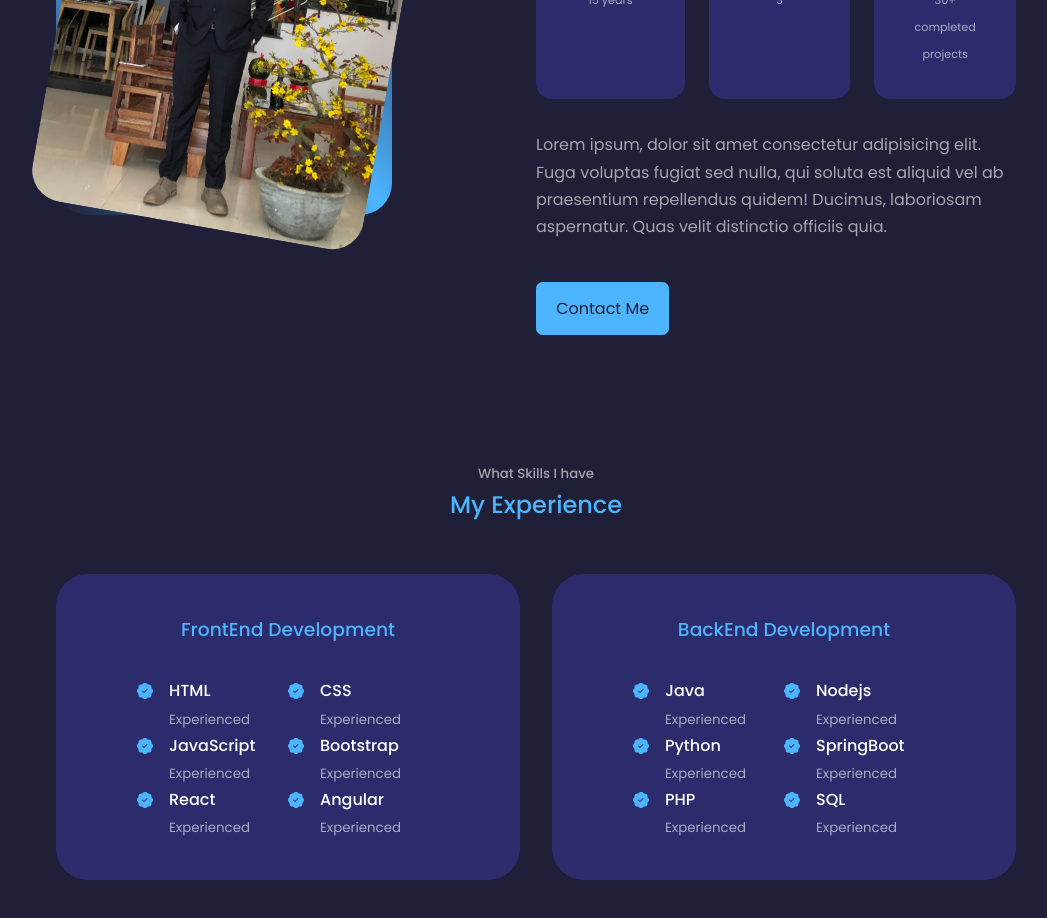
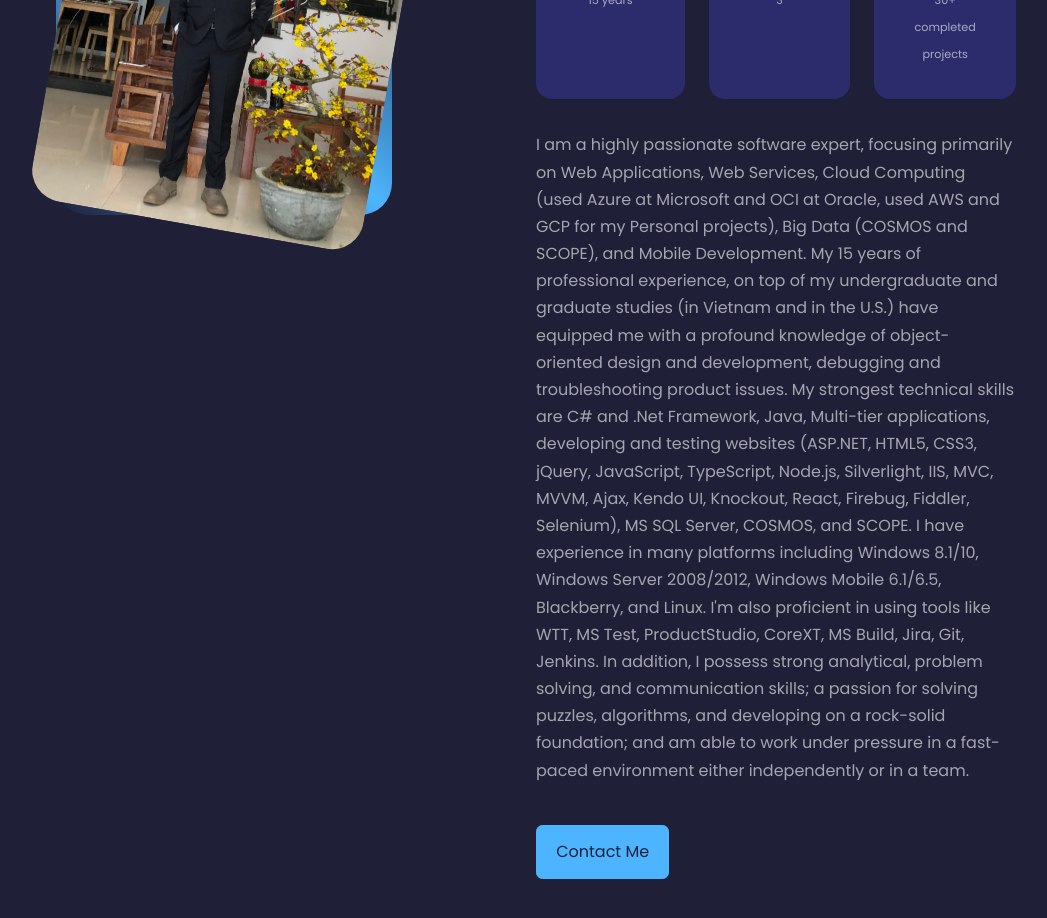
Before and after one commit to hieu-van-nguyen/Portfolio, a React (Create React App) app: page / in a window 1280 px wide. Shown: the part 1160-2078 px from the top of the page, without its empty margins (104-1151 px from the left). Built offline with nearby package versions, Linux system fonts and the light colour scheme.

Commit message:
update socials, About and CV

```diff
--- a/src/components/about/About.js
+++ b/src/components/about/About.js
@@ -35,10 +35,27 @@ function About() {
             </article>
           </div>
           <p>
-            Lorem ipsum, dolor sit amet consectetur adipisicing elit. Fuga
-            voluptas fugiat sed nulla, qui soluta est aliquid vel ab praesentium
-            repellendus quidem! Ducimus, laboriosam aspernatur. Quas velit
-            distinctio officiis quia.
+            I am a highly passionate software expert, focusing primarily on Web
+            Applications, Web Services, Cloud Computing (used Azure at Microsoft
+            and OCI at Oracle, used AWS and GCP for my Personal projects), Big
+            Data (COSMOS and SCOPE), and Mobile Development. My 15 years of
+            professional experience, on top of my undergraduate and graduate
+            studies (in Vietnam and in the U.S.) have equipped me with a
+            profound knowledge of object-oriented design and development,
+            debugging and troubleshooting product issues. My strongest technical
+            skills are C# and .Net Framework, Java, Multi-tier applications,
+            developing and testing websites (ASP.NET, HTML5, CSS3, jQuery,
+            JavaScript, TypeScript, Node.js, Silverlight, IIS, MVC, MVVM, Ajax,
+            Kendo UI, Knockout, React, Firebug, Fiddler, Selenium), MS SQL
+            Server, COSMOS, and SCOPE. I have experience in many platforms
+            including Windows 8.1/10, Windows Server 2008/2012, Windows Mobile
+            6.1/6.5, Blackberry, and Linux. I'm also proficient in using tools
+            like WTT, MS Test, ProductStudio, CoreXT, MS Build, Jira, Git,
+            Jenkins. In addition, I possess strong analytical, problem solving,
+            and communication skills; a passion for solving puzzles, algorithms,
+            and developing on a rock-solid foundation; and am able to work under
+            pressure in a fast-paced environment either independently or in a
+            team.
           </p>
           <a href="#contact" className="btn btn-primary">
             Contact Me
--- a/src/components/header/HeaderSocials.js
+++ b/src/components/header/HeaderSocials.js
@@ -1,19 +1,22 @@
 import React from "react";
 import { BsLinkedin } from "react-icons/bs";
 import { FaGithub } from "react-icons/fa";
-import { FiDribbble } from "react-icons/fi";
+import { FaMicroblog } from "react-icons/fa";
 
 const HeaderSocials = () => {
   return (
     <div className="header__socials">
-      <a href="https://linkedin.com" target="_blank">
+      <a
+        href="https://www.linkedin.com/in/hieu-nguyen-b7b1a622/"
+        target="_blank"
+      >
         <BsLinkedin />
       </a>
-      <a href="https://github.com" target="_blank">
+      <a href="https://github.com/hieu-van-nguyen" target="_blank">
         <FaGithub />
       </a>
-      <a href="https://dribbble.com" target="_blank">
-        <FiDribbble />
+      <a href="https://www.dailycodingpractices.com/" target="_blank">
+        <FaMicroblog />
       </a>
     </div>
   );
```
Also changed, not shown: 1 other file (tests, documents, lock files or other folders).
